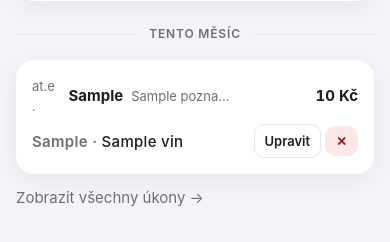
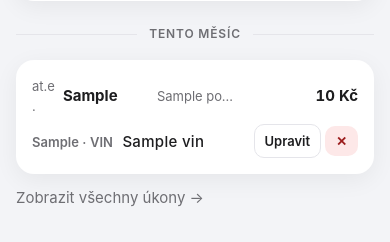
Before and after one commit to Kosacek/prepis-vozidla, a Flask app: template ukony_tracker/templates/ukony_entry.html in a window 390 px wide. Shown: the part 672-914 px from the top of the page. Run offline with Flask 3, Linux system fonts and the light colour scheme; the template is opened without the code that fills it: most values are stand-ins (such as "Sample title", 1, 10 or a date in 2020); data that the repository does not hold is empty.

Commit message:
fix(ukony): fixed-width RZ slot (no shift on missing SPZ) + VIN label in month list

```diff
--- a/ukony_tracker/static/css/app.css
+++ b/ukony_tracker/static/css/app.css
@@ -982,6 +982,12 @@ ul.list li > span:last-child {
   min-width: 0;
 }
 .u-main b { white-space: nowrap; }
+
+/* RZ gets a fixed slot so rows WITHOUT a plate ("—") align identically */
+.u-rz {
+  display: inline-block;
+  min-width: 86px;
+}
 .u-pozn {
   font-size: 0.8125rem;
   overflow: hidden;
@@ -1011,6 +1017,16 @@ ul.list li > span:last-child {
   white-space: nowrap;
   overflow: hidden;
   text-overflow: ellipsis;
+}
+
+/* Small "VIN" label in front of the number so the column is self-explanatory */
+.u-vin::before {
+  content: "VIN";
+  margin-right: 6px;
+  font-size: 0.68rem;
+  font-weight: 700;
+  letter-spacing: 0.06em;
+  color: var(--muted);
 }
 
 .u-kc {
@@ -1074,8 +1090,10 @@ ul.list li > span:last-child {
   .u-main .tag { display: none; }  /* shown in the meta line instead */
   .u-vin    { grid-area: meta; }
   .u-vin::before {
-    content: attr(data-typ) "\00a0\00b7\00a0";
+    content: attr(data-typ) "\00a0\00b7\00a0VIN\00a0";
+    font-size: 0.8125rem;
     font-weight: 600;
+    letter-spacing: normal;
     color: var(--muted);
   }
   .u-actions { grid-area: actions; }
--- a/ukony_tracker/templates/base.html
+++ b/ukony_tracker/templates/base.html
@@ -4,7 +4,7 @@
   <meta charset="utf-8">
   <meta name="viewport" content="width=device-width, initial-scale=1">
   <title>{% block title %}Úkony Tracker{% endblock %}</title>
-  <link rel="stylesheet" href="{{ url_for('static', filename='css/app.css') }}?v=6">
+  <link rel="stylesheet" href="{{ url_for('static', filename='css/app.css') }}?v=7">
   <script src="https://cdn.jsdelivr.net/npm/chart.js@4"></script>
 </head>
 <body>
--- a/ukony_tracker/templates/ukony_entry.html
+++ b/ukony_tracker/templates/ukony_entry.html
@@ -59,7 +59,7 @@
   <div class="ukon-row">
     <span class="u-datum muted">{{ u.datum[8:10] }}.{{ u.datum[5:7] }}.</span>
     <span class="u-main" data-datum="{{ u.datum[8:10] }}.{{ u.datum[5:7] }}.">
-      <b>{{ u.rz or '—' }}</b>
+      <b class="u-rz">{{ u.rz or '—' }}</b>
       <span class="tag">{{ u.typ_kod }}</span>
       {% if u.poznamka %}<span class="muted u-pozn">{{ u.poznamka }}</span>{% endif %}
     </span>
```
Also changed, not shown: 1 other file.
